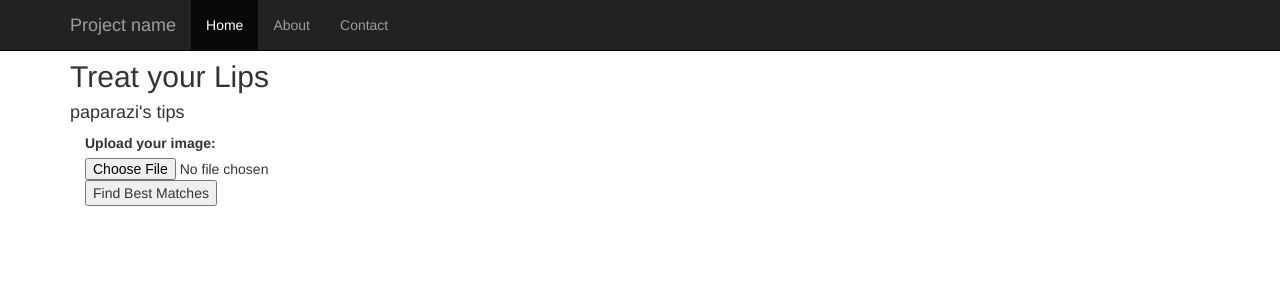
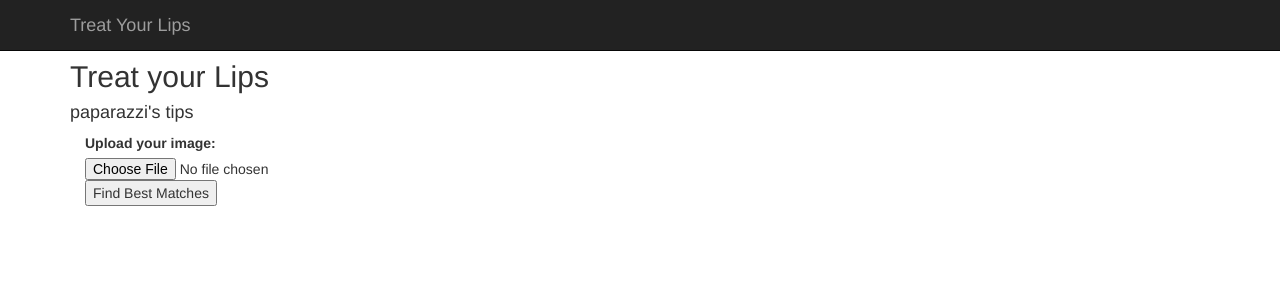
Before and after one commit to OnePiece101/Insight_Project, a Python web app: template flaskexample/templates/file_upload.html in a window 1280 px wide. Shown: the top 300 px of the page. Run offline with Jinja, Linux system fonts and the light colour scheme; the template is opened without the code that fills it, so the values that code supplies are empty; some libraries are stand-ins or nearby versions.

Commit message:
change_route

```diff
--- a/flaskexample/templates/file_upload.html
+++ b/flaskexample/templates/file_upload.html
@@ -30,6 +30,7 @@
       <script src="https://oss.maxcdn.com/html5shiv/3.7.3/html5shiv.min.js"></script>
       <script src="https://oss.maxcdn.com/respond/1.4.2/respond.min.js"></script>
     <![endif]-->
+
   </head>
 
   <body>
@@ -43,13 +44,14 @@
             <span class="icon-bar"></span>
             <span class="icon-bar"></span>
           </button>
-          <a class="navbar-brand" href="#">Project name</a>
+          <a class="navbar-brand" href="#">Treat Your Lips</a>
         </div>
         <div id="navbar" class="collapse navbar-collapse">
           <ul class="nav navbar-nav">
-            <li class="active"><a href="#">Home</a></li>
+<!-- <img src="static/image/longlasting-lipsticks-1550149900.jpg"></img> -->
+            <!-- <li class="active"><a href="#">Home</a></li>
             <li><a href="#about">About</a></li>
-            <li><a href="#contact">Contact</a></li>
+            <li><a href="#contact">Contact</a></li> -->
           </ul>
         </div><!--/.nav-collapse -->
       </div>
@@ -61,7 +63,7 @@
 
 <div class="starter-template">
    <h2>Treat your Lips</h2>
-   <h4>paparazi's tips</h4>
+   <h4>paparazzi's tips</h4>
 </div>
 
 <div class = "container">
```
